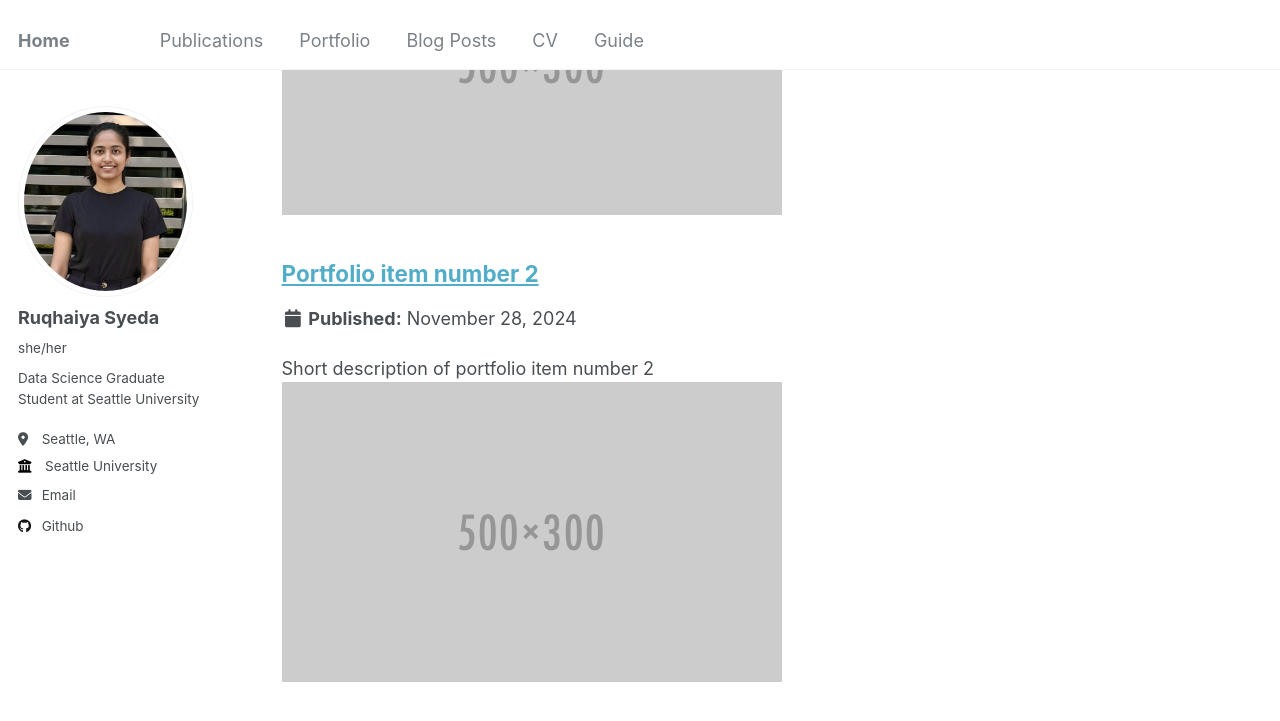
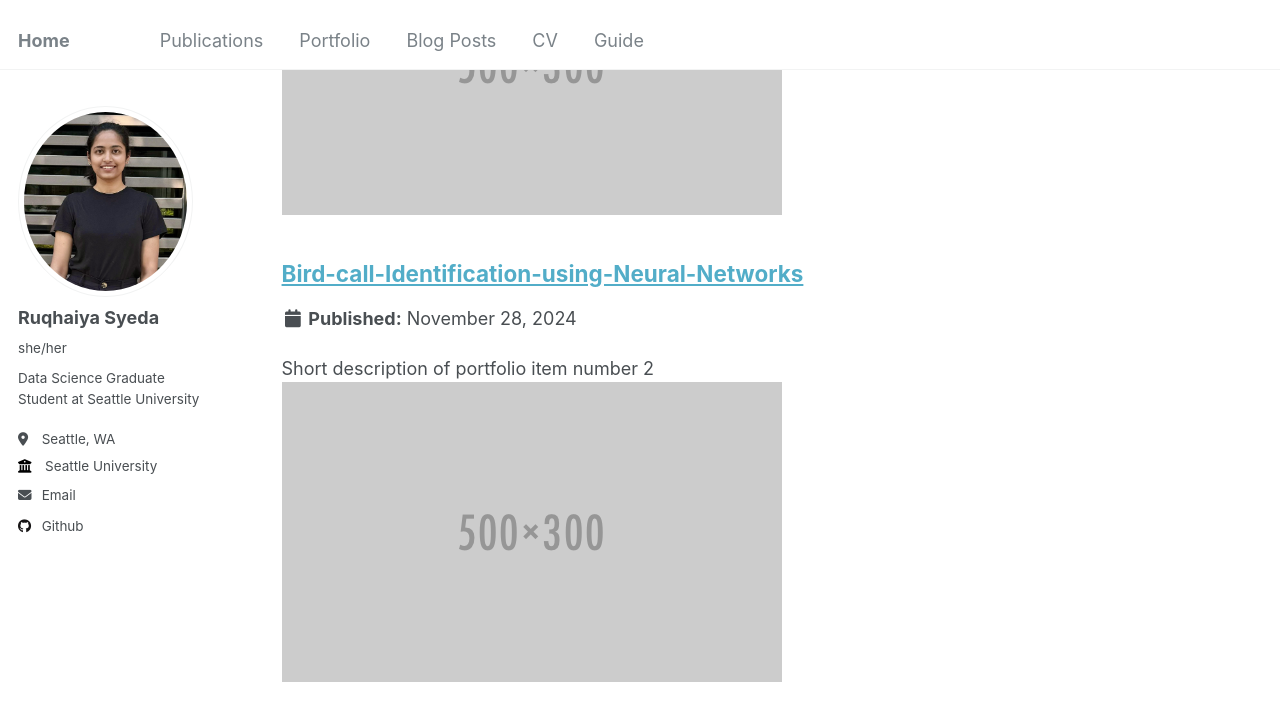
Before and after one commit to Ruqhaiya/ruqhaiya.github.io, a Jekyll site: the page built from _pages/portfolio.html, in a window 1280 px wide and 900 px high, scrolled down 387 px. Shown: the top 721 px of the window. Built offline with Jekyll 4.4.1, drawn with Linux system fonts in a browser that asks for light colours.

Commit message:
Update portfolio-2.html

```diff
--- a/_portfolio/portfolio-2.html
+++ b/_portfolio/portfolio-2.html
@@ -1,7 +1,7 @@
 ---
-title: "Portfolio item number 2"
+title: "Bird-call-Identification-using-Neural-Networks"
 excerpt: "Short description of portfolio item number 2 <br/><img src='/images/500x300.png'>"
 collection: portfolio
 ---
-
+[Bird-call-Identification-using-Neural-Networks](https://github.com/Ruqhaiya/Bird-call-Identification-using-Neural-Networks)
 This is an item in your portfolio. It can be have images or nice text. If you name the file .md, it will be parsed as markdown. If you name the file .html, it will be parsed as HTML.
```
